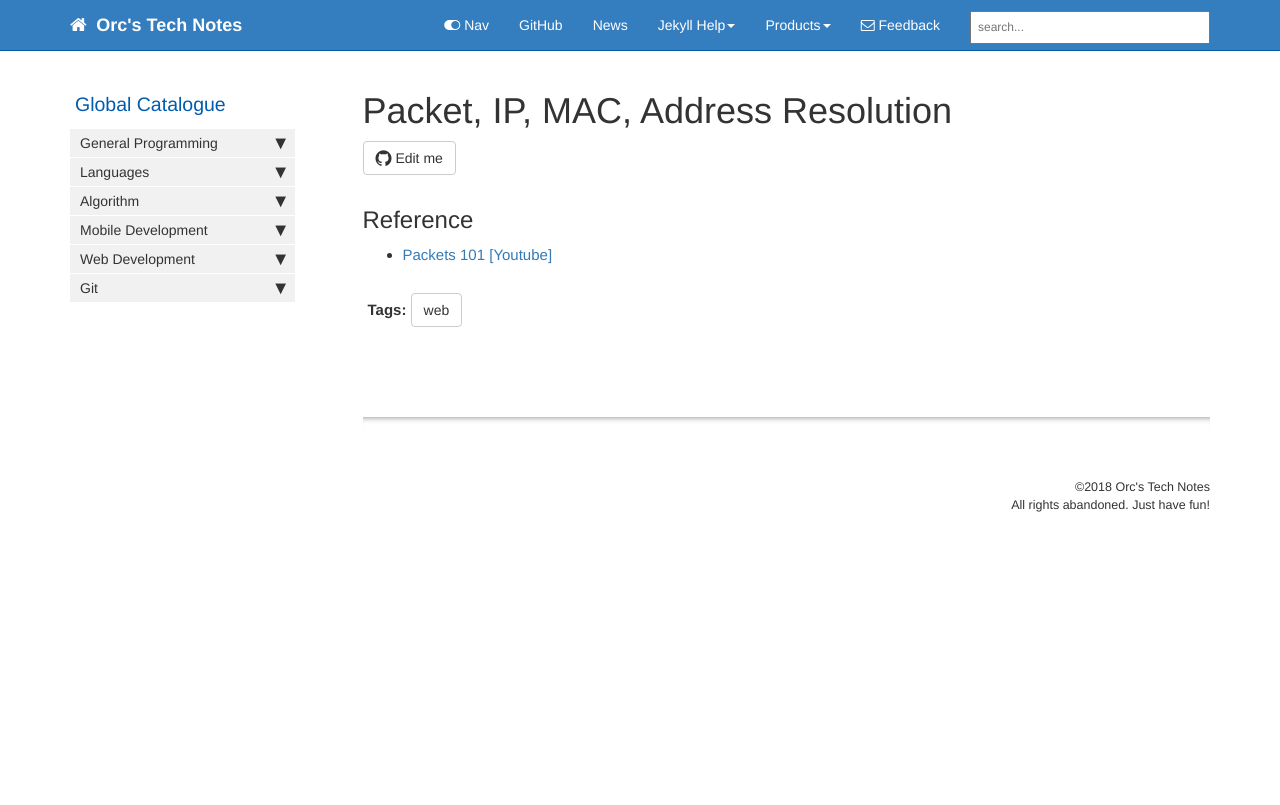
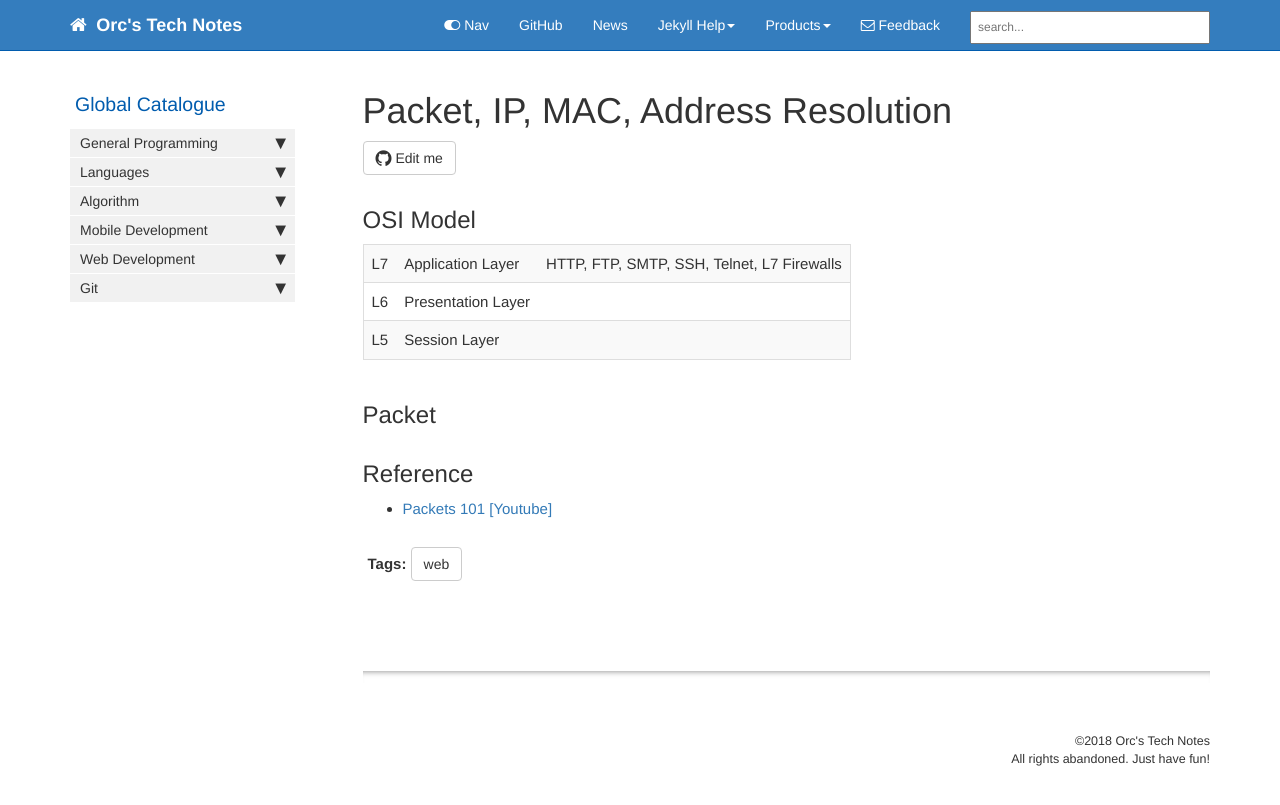
Before and after one commit to HungryOrc/hungryorc.github.io, a Jekyll site: the page built from pages/web/packet_ip_mac_address_resolution.md, in a window 1280 px wide. Shown: the top 805 px of the page. Built offline with Jekyll 4.4.1, drawn with Linux system fonts in a browser that asks for light colours; nearby versions of some CDN libraries; comment, search, counter and statistics services are not loaded.

Commit message:
Update packet_ip_mac_address_resolution.md

```diff
--- a/pages/web/packet_ip_mac_address_resolution.md
+++ b/pages/web/packet_ip_mac_address_resolution.md
@@ -1,7 +1,7 @@
 ---
 title: Packet, IP, MAC, Address Resolution
 tags: [web]
-keywords: packet, OSI, TCP, IP, MAC, Address Resolution
+keywords: OSI, TCP, Packet, IP, MAC, Address Resolution
 summary:
 sidebar: mydoc_sidebar
 permalink: packet_ip_mac_address_resolution.html
@@ -9,6 +9,17 @@ folder: web
 toc: false
 ---
 
+## OSI Model
+
+|:----|:----|:----|
+| L7 | Application Layer | HTTP, FTP, SMTP, SSH, Telnet, L7 Firewalls |
+| L6 | Presentation Layer |
+| L5 | Session Layer |
+
+## Packet
+
+
+
 
 ## Reference
 
```
